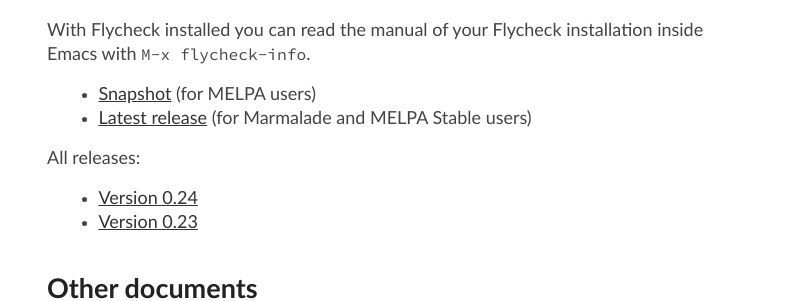
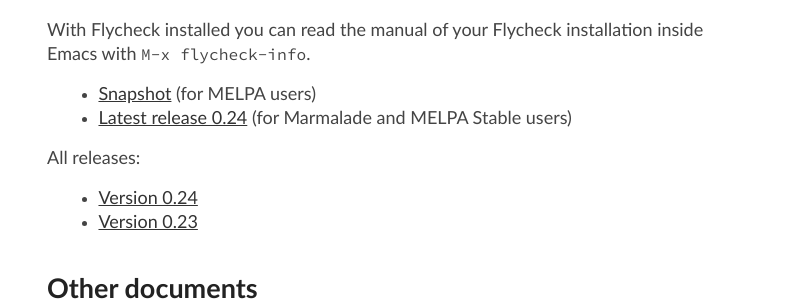
Before and after one commit to cmarqu/flycheck.github.io, a Jekyll site: the page built from resources.md, in a window 1280 px wide. Shown: the part 225-526 px from the top of the page, without its empty margins (243-1036 px from the left). Built offline with Jekyll 4.4.1, drawn with Linux system fonts in a browser that asks for light colours; part of the change alters nothing that is shown.

```diff
--- a/resources.md
+++ b/resources.md
@@ -11,7 +11,7 @@ inside Emacs with `M-x flycheck-info`.
 
 {% if site.data.releases.include_latest %}
 - [Snapshot]({{site.baseurl}}/manual/latest/index.html) (for MELPA users){% endif %}{% if site.data.releases.versions %}
-- [Latest release]({{site.baseurl}}/manual/{{site.data.releases.versions | last}}/index.html) (for
+- [Latest release {{site.data.releases.versions | last}}]({{site.baseurl}}/manual/{{site.data.releases.versions | last}}/index.html) (for
 Marmalade and MELPA Stable users)
 {% endif %}
 
```
